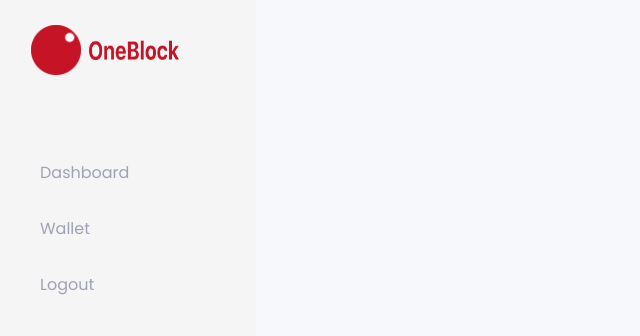
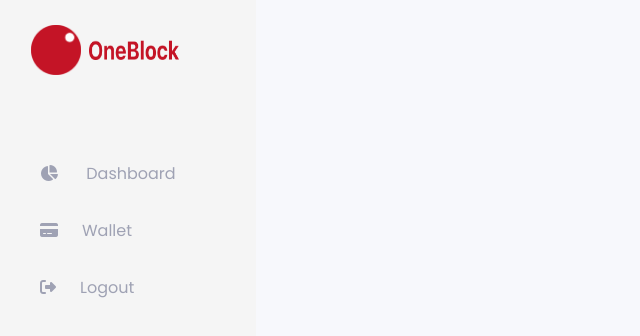
Before and after one commit to codetobank-team/ether-react-client, a React (Create React App) app in the folder codetobank/: page /app in a window 1280 px wide. Shown: the top 336 px of the page, without its empty margins (0-640 px from the left). Built offline with nearby package versions, Linux system fonts and the light colour scheme; sample sign-in values are in the browser's storage.

Commit message:
added conditional rendering

```diff
--- a/codetobank/src/Components/Container.js
+++ b/codetobank/src/Components/Container.js
@@ -25,11 +25,11 @@ function Container(props) {
                 </div>
                 <NavLink exact to='/app/dashboard'>
 
-                    <h3 className='side-bar' >Dashboard</h3>
+                    <h3 className='side-bar' >  <i class="fa fa-pie-chart" aria-hidden="true"></i> Dashboard</h3>
                 </NavLink>
 
                 <NavLink exact to='/app/wallet'>
-                    <h3 className='side-bar'>Wallet</h3>
+                    <h3 className='side-bar'><i class="fa fa-credit-card-alt" aria-hidden="true"></i>Wallet</h3>
                 </NavLink>
 {/*
                 <NavLink exact to='/app/transactions'>
@@ -37,7 +37,7 @@ function Container(props) {
                 </NavLink> */}
 
                 <NavLink exact to='/' onClick={onLogout}>
-                    <h3 className='side-bar'>Logout</h3>
+                    <h3 className='side-bar'> <i class="fa fa-sign-out" aria-hidden="true"></i>Logout</h3>
                 </NavLink>
             </section>
 
```
